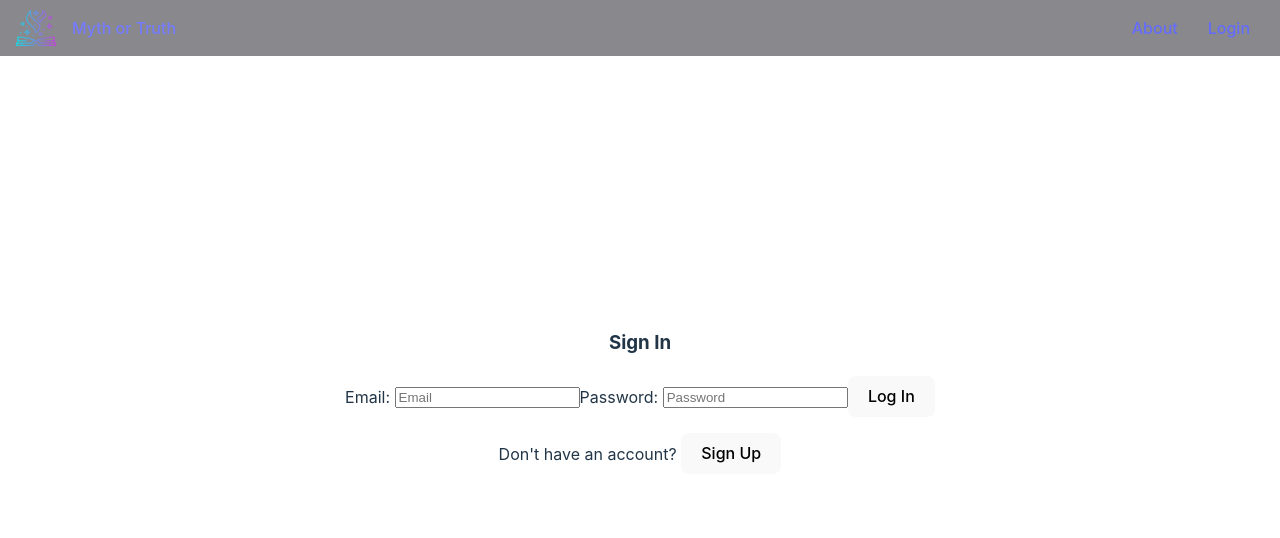
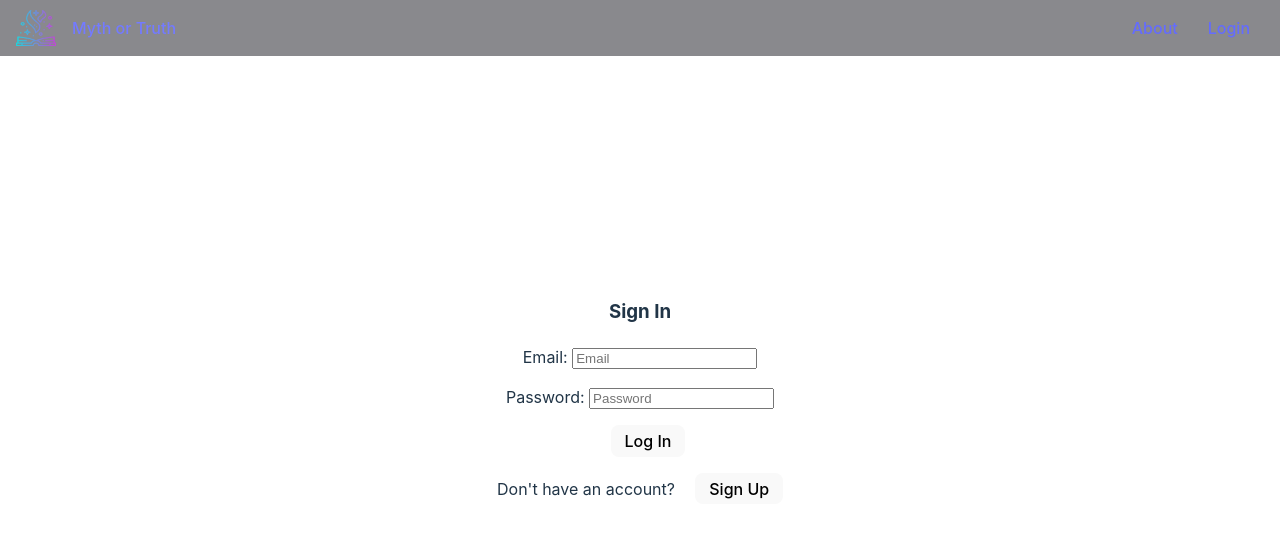
Before and after one commit to bbcy777/mythOrTruthFE, a React (Vite) app: page /login in a window 1280 px wide. Shown: the top 538 px of the page. Built offline with nearby package versions, Linux system fonts and the light colour scheme; no server answers.

Commit message:
forms css

```diff
--- a/src/components/userForm/LoginForm.jsx
+++ b/src/components/userForm/LoginForm.jsx
@@ -38,6 +38,7 @@ const LoginForm = ({ setNewUser }) => {
           placeholder='Email'
           onChange={handleChange}
         />
+        <br />
         <label htmlFor="password1">Password: </label>
         <input
           type='password'
@@ -47,6 +48,7 @@ const LoginForm = ({ setNewUser }) => {
           minLength={6}
           onChange={handleChange}
         />
+        <br />
         <button type='submit' onSubmit={handleSubmit}>Log In</button>
       </form>
       <p>
--- a/src/components/userForm/SignupForm.jsx
+++ b/src/components/userForm/SignupForm.jsx
@@ -48,6 +48,7 @@ const SignupForm = ({ setNewUser }) => {
           placeholder='user name'
           onChange={handleChange}
         />
+        <br />
         <label htmlFor="email">Email: </label>
         <input
           type='email'
@@ -56,6 +57,7 @@ const SignupForm = ({ setNewUser }) => {
           placeholder='Email'
           onChange={handleChange}
         />
+        <br />
         <label htmlFor="password1">Password: </label>
         <input
           type='password'
@@ -65,6 +67,7 @@ const SignupForm = ({ setNewUser }) => {
           minLength={6}
           onChange={handleChange}
         />
+        <br />
         <label htmlFor="password2">Password: </label>
         <input
           type='password'
@@ -74,6 +77,7 @@ const SignupForm = ({ setNewUser }) => {
           minLength={6}
           onChange={handleChange}
         />
+        <br />
         <button type='submit' onSubmit={handleSubmit}>Create Account</button>
       </form>
       <p>
--- a/src/index.css
+++ b/src/index.css
@@ -81,3 +81,12 @@ button:focus-visible {
  .about h2{
   text-align: center;
  }
+
+ .forms input{
+  margin-bottom: 1rem;
+ }
+
+ .forms button{
+  padding: .3rem .8rem;
+  margin-left: 1rem;
+ }
```
